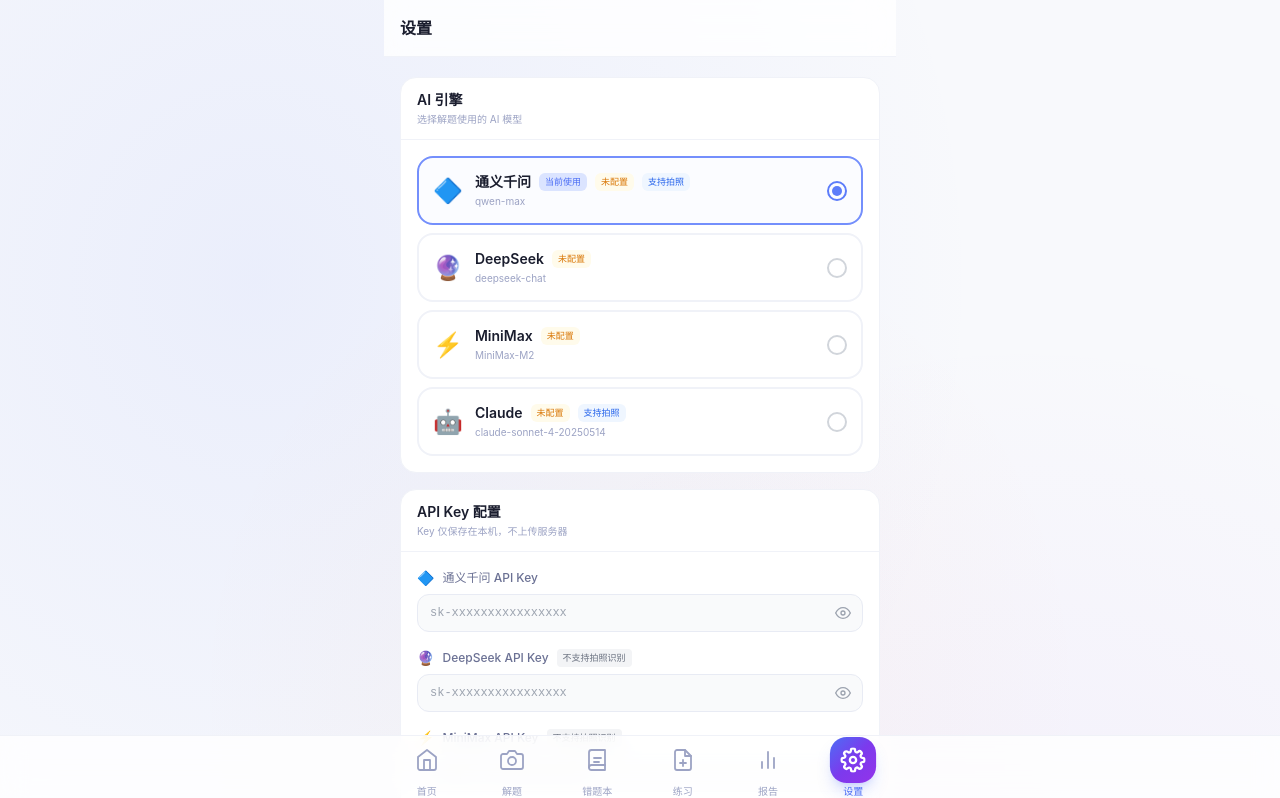
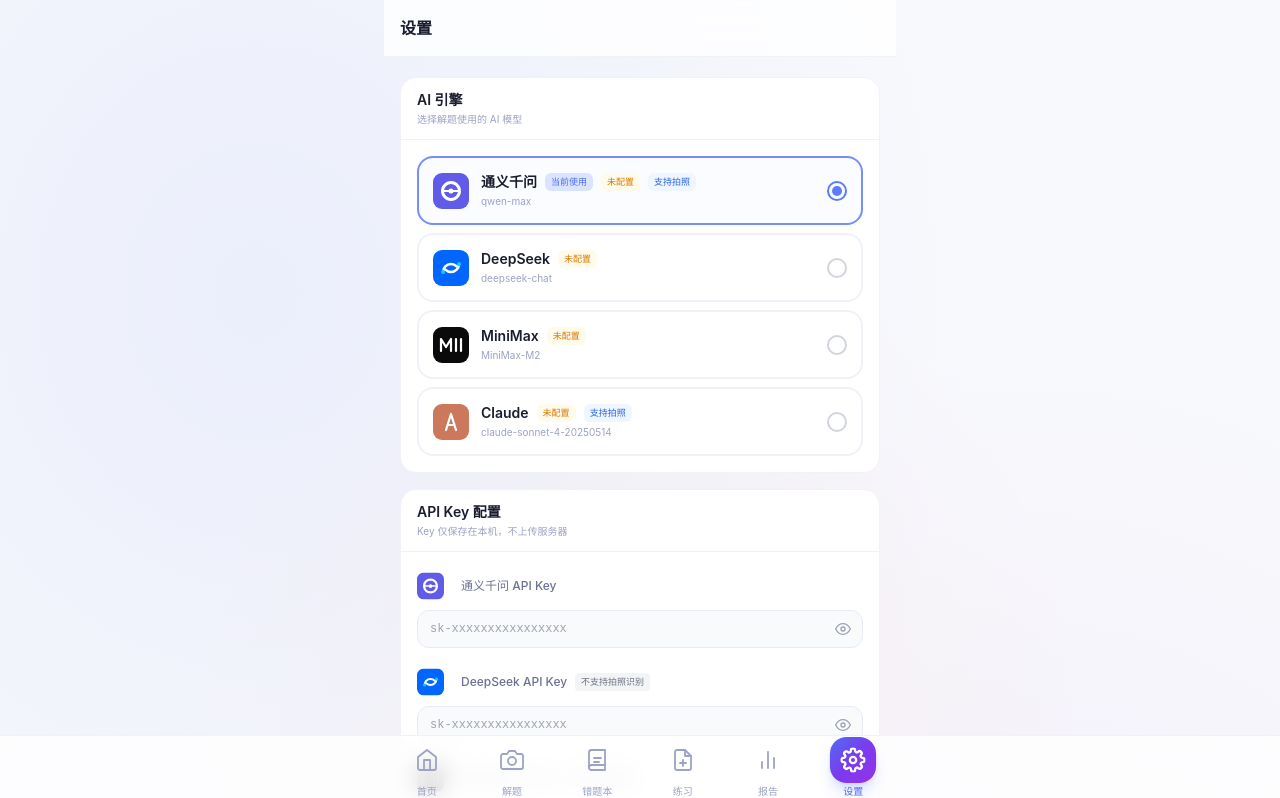
Before and after one commit to shunzhiyimiao/nebula, a Next.js app: page /settings in a window 1280 px wide. Shown: the top 798 px of the page. Built offline with nearby package versions, Linux system fonts and the light colour scheme.

Commit message:
feat: 设置页 AI 引擎换用官方 SVG 品牌图标
Co-Authored-By: Claude Sonnet 4.6 <noreply@anthropic.com>

```diff
--- a/src/app/(main)/settings/page.tsx
+++ b/src/app/(main)/settings/page.tsx
@@ -1,6 +1,6 @@
 "use client";
 
-import { useState, useEffect } from "react";
+import React, { useState, useEffect } from "react";
 import PageHeader from "@/components/layout/PageHeader";
 import { cn } from "@/lib/utils";
 import {
@@ -17,6 +17,39 @@ const PROVIDERS = Object.entries(PROVIDER_CONFIG).map(([value, cfg]) => ({
   value: value as ClientProvider,
   ...cfg,
 }));
+
+const PROVIDER_ICONS: Record<string, React.ReactNode> = {
+  qwen: (
+    <svg viewBox="0 0 36 36" fill="none" className="w-9 h-9">
+      <rect width="36" height="36" rx="9" fill="#615CE8"/>
+      <path d="M18 8c-5.523 0-10 4.477-10 10s4.477 10 10 10 10-4.477 10-10S23.523 8 18 8zm0 3a7 7 0 0 1 6.929 6H11.07A7 7 0 0 1 18 11zm0 14a7 7 0 0 1-6.929-6h13.858A7 7 0 0 1 18 25z" fill="white"/>
+      <circle cx="18" cy="18" r="2.5" fill="white"/>
+    </svg>
+  ),
+  deepseek: (
+    <svg viewBox="0 0 36 36" fill="none" className="w-9 h-9">
+      <rect width="36" height="36" rx="9" fill="#0066FF"/>
+      <path d="M10 22c0-4.418 3.582-8 8-8 2.21 0 4.21.896 5.657 2.343" stroke="white" strokeWidth="2.5" strokeLinecap="round"/>
+      <path d="M26 14c0 4.418-3.582 8-8 8-2.21 0-4.21-.896-5.657-2.343" stroke="white" strokeWidth="2.5" strokeLinecap="round"/>
+      <circle cx="26" cy="14" r="2" fill="#00CFFF"/>
+      <circle cx="10" cy="22" r="2" fill="#00CFFF"/>
+    </svg>
+  ),
+  minimax: (
+    <svg viewBox="0 0 36 36" fill="none" className="w-9 h-9">
+      <rect width="36" height="36" rx="9" fill="#0A0A0A"/>
+      <path d="M8 24V12l5 8 5-8v12" stroke="white" strokeWidth="2.2" strokeLinecap="round" strokeLinejoin="round"/>
+      <path d="M23 12v12M28 12v12" stroke="white" strokeWidth="2.2" strokeLinecap="round"/>
+    </svg>
+  ),
+  claude: (
+    <svg viewBox="0 0 36 36" fill="none" className="w-9 h-9">
+      <rect width="36" height="36" rx="9" fill="#CC785C"/>
+      <path d="M13 26l5-16 5 16" stroke="white" strokeWidth="2.2" strokeLinecap="round" strokeLinejoin="round"/>
+      <path d="M15 21h6" stroke="white" strokeWidth="2.2" strokeLinecap="round"/>
+    </svg>
+  ),
+};
 
 export default function SettingsPage() {
   const [provider, setProvider] = useState<ClientProvider>("qwen");
@@ -71,7 +104,7 @@ export default function SettingsPage() {
                   )}
                 >
                   <div className="flex items-center gap-3">
-                    <span className="text-2xl">{p.icon}</span>
+                    <span className="flex-shrink-0">{PROVIDER_ICONS[p.value]}</span>
                     <div className="flex-1">
                       <div className="flex items-center gap-2">
                         <span className="text-sm font-semibold">{p.name}</span>
@@ -108,7 +141,7 @@ export default function SettingsPage() {
             {PROVIDERS.map((p) => (
               <div key={p.value}>
                 <div className="flex items-center gap-2 mb-1.5">
-                  <span className="text-sm">{p.icon}</span>
+                  <span className="flex-shrink-0 scale-75 origin-left">{PROVIDER_ICONS[p.value]}</span>
                   <label className="text-xs font-medium text-[var(--color-text-secondary)]">{p.name} API Key</label>
                   {!p.supportsVision && (
                     <span className="text-[9px] px-1.5 py-0.5 rounded bg-gray-100 text-gray-500">不支持拍照识别</span>
```
